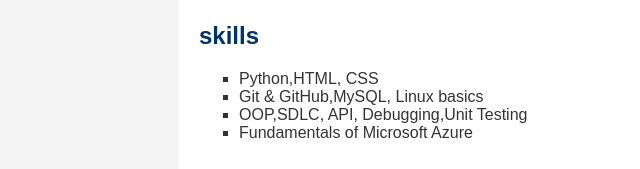
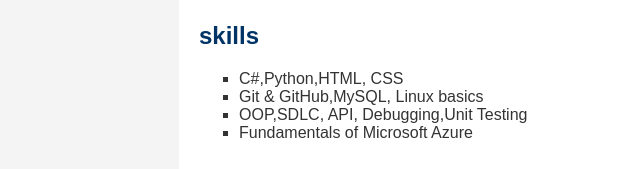
Before and after one commit to AbhishekAce/portfolio, a plain HTML site: page index.html in a window 1280 px wide. Shown: the part 338-507 px from the top of the page, 41-681 px from the left. Drawn offline with Linux system fonts and the light colour scheme.

Commit message:
Update index.html

```diff
--- a/index.html
+++ b/index.html
@@ -59,7 +59,7 @@
     <section>
       <h2>skills</h2>
       <ul type="square">
-        <li>Python,HTML, CSS</li>
+        <li>C#,Python,HTML, CSS</li>
         <li>Git & GitHub,MySQL, Linux basics</li>
         <li>OOP,SDLC, API, Debugging,Unit Testing</li>
         <li>Fundamentals of Microsoft Azure</li>
```
